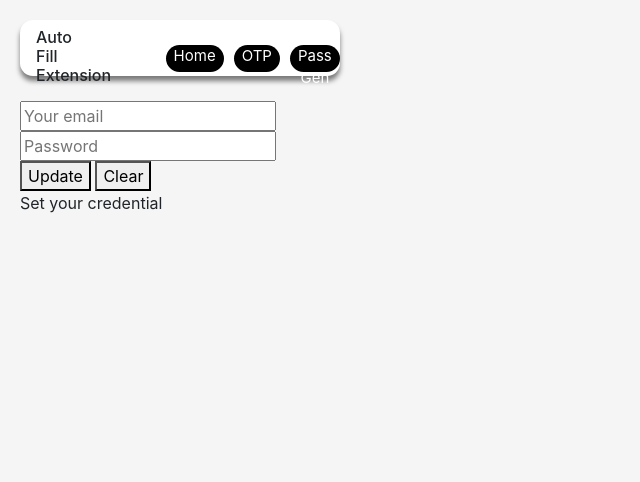
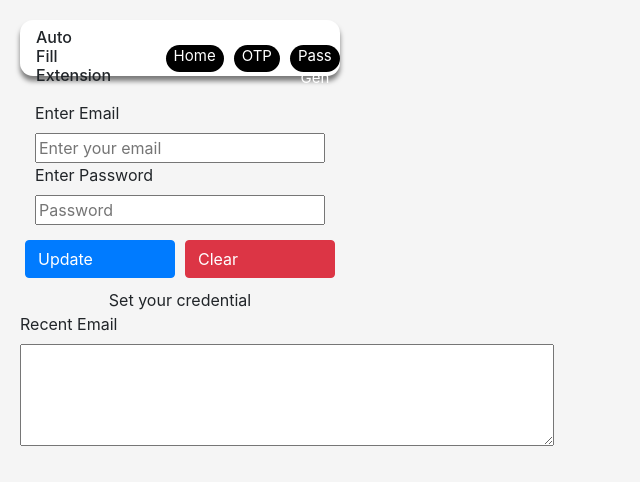
Before and after one commit to md-Salah/autofill-chrome-extension, a browser extension: page user_interface/otp_email.html in a window 1280 px wide. Shown: the whole page, without its empty margins (0-640 px from the left). Drawn offline with nearby package versions, Linux system fonts and the light colour scheme.

Commit message:
front end done

```diff
--- a/user_interface/otp_email.html
+++ b/user_interface/otp_email.html
@@ -1,5 +1,4 @@
 <html>
-
   <head>
     <title>OTP Verifier</title>
     <style>
@@ -23,35 +22,54 @@
   <body>
     <div class="Navbar">
       <div class="icon">
-      <h1>Auto Fill<br> Extension</h1>
+        <h1>
+          Auto Fill<br />
+          Extension
+        </h1>
       </div>
       <div class="first-btn">
-      <a href="./popup.html"
-        >Home</a
-      >
-      <a
-        href="./otp_email.html"
-
-        >OTP</a
-      >
-      <a
-        href="./password_gen_ui.html"
-
-        >Pass Gen</a
-      >
+        <a href="./popup.html">Home</a>
+        <a href="./otp_email.html">OTP</a>
+        <a href="./password_gen_ui.html">Pass Gen</a>
       </div>
     </div>
 
     <div id="popupContainer">
-    <input type="text" id="emailInput" value="" placeholder="Your email" />
-    <input type="text" id="passInput" value="" placeholder="Password" />
-    <button id="saveCred">Update</button>
-    <button id="clearBtn">Clear</button>
+      <div class="col">
+        <label>Enter Email</label>
+        <input type="text" id="emailInput" placeholder="Enter your email" />
+      </div>
+      <div class="col">
+        <label>Enter Password</label>
+        <input type="text" id="passInput" placeholder="Password" />
+      </div>
+      <div class="otp-btn">
+        <button
+          type="submit"
+          id="saveCred"
+          class="btn btn-primary col"
+          style="width: 30%"
+        >
+          Update
+        </button>
+        <button
+          type="submit"
+          id="clearBtn"
+          class="btn btn-danger col"
+          style="width: 30%"
+        >
+          Clear
+        </button>
+      </div>
       <div id="msg">Set your credential</div>
+      <label for="freeform">Recent Email</label>
+      <br />
+
+      <textarea id="freeform" name="freeform" rows="4" cols="50">
+
+      </textarea>
     </div>
 
     <script src="otp_email.js" type="text/javascript"></script>
-
   </body>
-
 </html>
--- a/user_interface/signup.css
+++ b/user_interface/signup.css
@@ -71,3 +71,18 @@ h4 {
   text-align: center;
   text-decoration: none;
 }
+
+.col{
+    display: flex;
+    flex-direction: column;
+}
+.otp-btn{
+    display: flex;
+    justify-content: space-between;
+    margin-top: 15px;
+    text-align: center;
+}
+#msg{
+    text-align: center;
+    margin-top: 10px;
+}
```
Also changed, not shown: user_interface/password_gen_ui.css (+26 -2 lines), user_interface/password_gen_ui.html (+4 -0 lines). Lines whose indentation alone changed are shown as unchanged.
